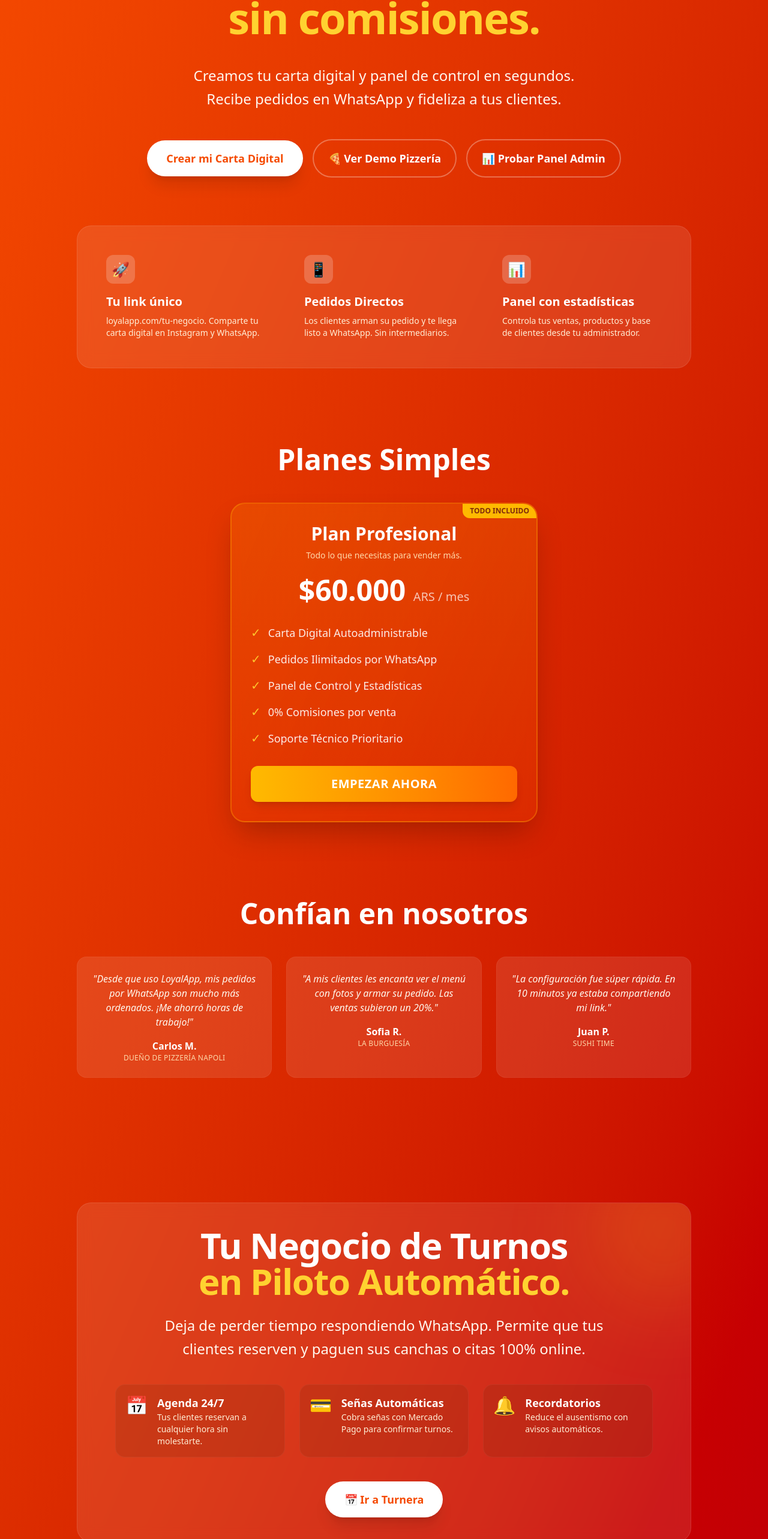
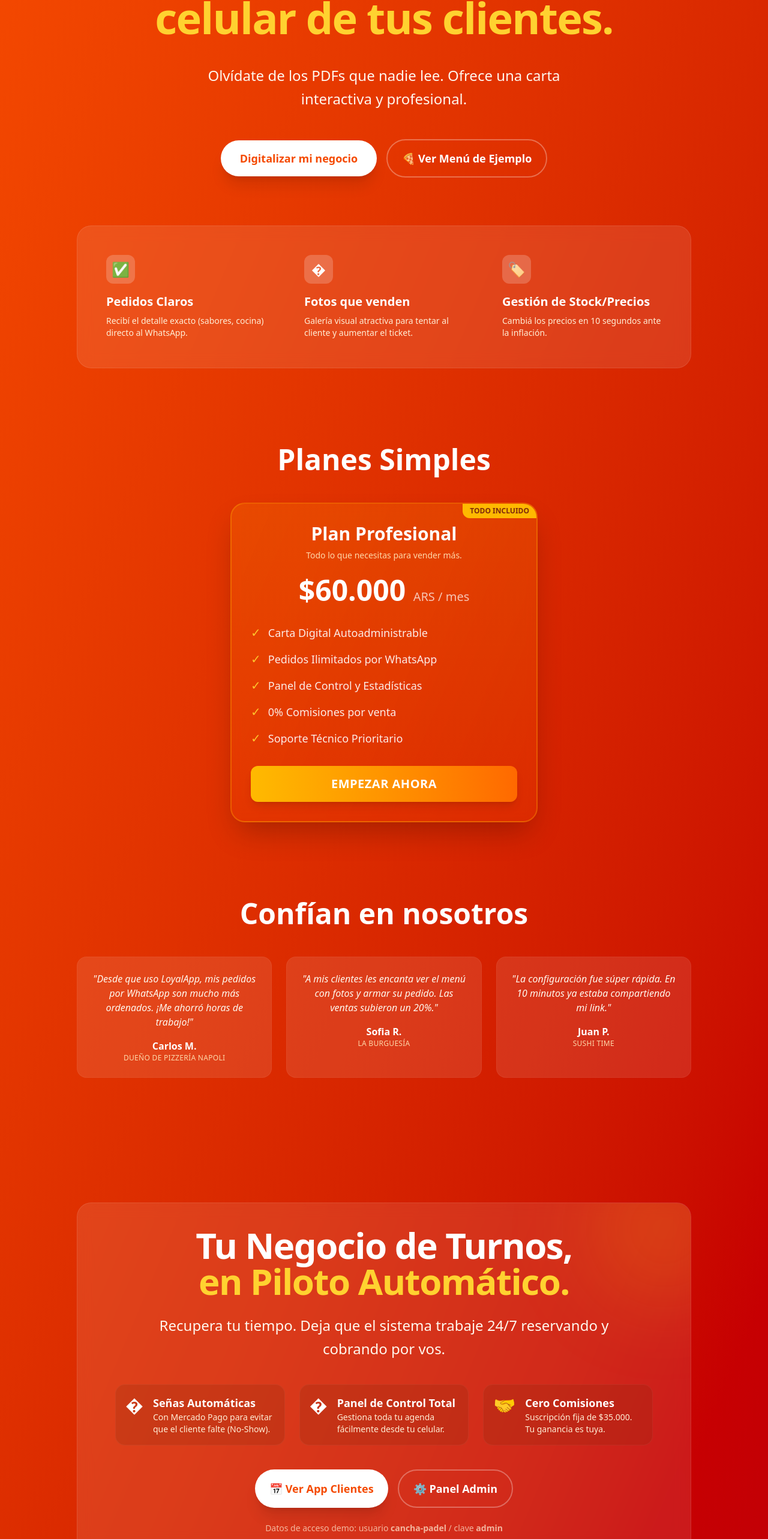
Before and after one commit to ariel-gam/loyalapp, a Next.js app: page / in a window 1280 px wide. Shown: the part 222-2788 px from the top of the page at 60% size. Built offline with nearby package versions, Linux system fonts and the light colour scheme.

Commit message:
feat: update copy for LoyalFood and Turnera sections with new marketing text

```diff
--- a/src/app/page.tsx
+++ b/src/app/page.tsx
@@ -7,7 +7,6 @@ export default function LandingPage() {
       <header className="p-6 flex justify-between items-center max-w-7xl mx-auto w-full">
         <div className="flex items-center gap-2">
           <span className="text-2xl font-bold tracking-tight">LoyalApp</span>
-
         </div>
         <nav className="flex gap-6 items-center">
           <Link href="/login" className="hidden sm:block hover:text-orange-100 font-medium transition">Iniciar Sesión</Link>
@@ -18,47 +17,45 @@ export default function LandingPage() {
       <main className="flex-1 flex flex-col items-center justify-center text-center p-6 relative overflow-hidden">
         <div className="absolute top-1/2 left-1/2 -translate-x-1/2 -translate-y-1/2 w-[800px] h-[800px] bg-orange-500/30 rounded-full blur-3xl -z-10"></div>
 
+        {/* LoyalFood / Pedidos Section - Updated Copy */}
         <h2 className="text-5xl md:text-7xl font-extrabold mb-8 tracking-tight leading-tight">
-          Tu propio sistema de pedidos<br />
-          <span className="text-amber-300">sin comisiones.</span>
+          Tu Pizzería en el <br />
+          <span className="text-amber-300">celular de tus clientes.</span>
         </h2>
 
         <p className="text-xl md:text-2xl mb-12 max-w-2xl text-orange-50 leading-relaxed">
-          Creamos tu carta digital y panel de control en segundos. Recibe pedidos en WhatsApp y fideliza a tus clientes.
+          Olvídate de los PDFs que nadie lee. Ofrece una carta interactiva y profesional.
         </p>
 
         <div className="flex gap-4 flex-col sm:flex-row items-center w-full justify-center flex-wrap">
           <Link href="/login" className="bg-white text-orange-600 text-lg px-8 py-4 rounded-full font-bold shadow-xl hover:shadow-2xl hover:bg-gray-50 transform hover:-translate-y-1 transition-all w-full sm:w-auto">
-            Crear mi Carta Digital
+            Digitalizar mi negocio
           </Link>
           <Link href="/demo-pizza" className="border-2 border-white/30 text-white text-lg px-6 py-4 rounded-full font-bold hover:bg-white/10 transition-all w-full sm:w-auto text-center">
-            🍕 Ver Demo Pizzería
-          </Link>
-          <Link href="/demo-admin" className="border-2 border-white/30 text-white text-lg px-6 py-4 rounded-full font-bold hover:bg-white/10 transition-all w-full sm:w-auto text-center">
-            📊 Probar Panel Admin
+            🍕 Ver Menú de Ejemplo
           </Link>
         </div>
 
         <div className="mt-20 grid grid-cols-1 md:grid-cols-3 gap-8 max-w-5xl text-left bg-white/10 backdrop-blur-md p-8 rounded-3xl border border-white/10">
           <div className="p-4">
-            <div className="bg-white/20 w-12 h-12 rounded-xl flex items-center justify-center text-2xl mb-4">🚀</div>
-            <h3 className="font-bold text-xl mb-2">Tu link único</h3>
-            <p className="text-orange-100 text-sm">loyalapp.com/tu-negocio. Comparte tu carta digital en Instagram y WhatsApp.</p>
+            <div className="bg-white/20 w-12 h-12 rounded-xl flex items-center justify-center text-2xl mb-4">✅</div>
+            <h3 className="font-bold text-xl mb-2">Pedidos Claros</h3>
+            <p className="text-orange-100 text-sm">Recibí el detalle exacto (sabores, cocina) directo al WhatsApp.</p>
           </div>
           <div className="p-4">
-            <div className="bg-white/20 w-12 h-12 rounded-xl flex items-center justify-center text-2xl mb-4">📱</div>
-            <h3 className="font-bold text-xl mb-2">Pedidos Directos</h3>
-            <p className="text-orange-100 text-sm">Los clientes arman su pedido y te llega listo a WhatsApp. Sin intermediarios.</p>
+            <div className="bg-white/20 w-12 h-12 rounded-xl flex items-center justify-center text-2xl mb-4">�</div>
+            <h3 className="font-bold text-xl mb-2">Fotos que venden</h3>
+            <p className="text-orange-100 text-sm">Galería visual atractiva para tentar al cliente y aumentar el ticket.</p>
           </div>
           <div className="p-4">
-            <div className="bg-white/20 w-12 h-12 rounded-xl flex items-center justify-center text-2xl mb-4">📊</div>
-            <h3 className="font-bold text-xl mb-2">Panel con estadísticas</h3>
-            <p className="text-orange-100 text-sm">Controla tus ventas, productos y base de clientes desde tu administrador.</p>
+            <div className="bg-white/20 w-12 h-12 rounded-xl flex items-center justify-center text-2xl mb-4">🏷️</div>
+            <h3 className="font-bold text-xl mb-2">Gestión de Stock/Precios</h3>
+            <p className="text-orange-100 text-sm">Cambiá los precios en 10 segundos ante la inflación.</p>
           </div>
         </div>
 
 
-        {/* Pricing Section */}
+        {/* Pricing Section (LoyalFood) */}
         <div className="mt-32 w-full max-w-5xl">
           <h3 className="text-3xl md:text-5xl font-bold mb-12 text-center">Planes Simples</h3>
           <div className="flex justify-center">
@@ -101,55 +98,66 @@ export default function LandingPage() {
           </div>
         </div>
 
-        {/* Turnera Section */}
+        {/* Turnera Section - Updated Copy */}
         <div className="mt-32 mb-24 w-full max-w-5xl text-center">
           <div className="bg-white/10 backdrop-blur-md p-10 rounded-3xl border border-white/10 relative overflow-hidden">
             <div className="absolute top-0 right-0 w-64 h-64 bg-amber-500/20 rounded-full blur-3xl -z-10 translate-x-1/3 -translate-y-1/3"></div>
 
             <h2 className="text-4xl md:text-6xl font-extrabold mb-6 tracking-tight">
-              Tu Negocio de Turnos <br />
+              Tu Negocio de Turnos, <br />
               <span className="text-amber-300">en Piloto Automático.</span>
             </h2>
 
             <p className="text-xl md:text-2xl mb-10 max-w-3xl mx-auto text-orange-50 leading-relaxed">
-              Deja de perder tiempo respondiendo WhatsApp. Permite que tus clientes reserven y paguen sus canchas o citas 100% online.
+              Recupera tu tiempo. Deja que el sistema trabaje 24/7 reservando y cobrando por vos.
             </p>
 
             {/* Turnera Features */}
             <div className="grid grid-cols-1 sm:grid-cols-3 gap-6 mb-10 text-left max-w-4xl mx-auto">
               <div className="bg-orange-900/20 p-4 rounded-2xl border border-white/5 flex items-start gap-4">
-                <div className="text-3xl">📅</div>
+                <div className="text-3xl">�</div>
                 <div>
-                  <h4 className="font-bold text-lg text-white">Agenda 24/7</h4>
-                  <p className="text-orange-100 text-sm">Tus clientes reservan a cualquier hora sin molestarte.</p>
+                  <h4 className="font-bold text-lg text-white">Señas Automáticas</h4>
+                  <p className="text-orange-100 text-sm">Con Mercado Pago para evitar que el cliente falte (No-Show).</p>
                 </div>
               </div>
               <div className="bg-orange-900/20 p-4 rounded-2xl border border-white/5 flex items-start gap-4">
-                <div className="text-3xl">💳</div>
+                <div className="text-3xl">�</div>
                 <div>
-                  <h4 className="font-bold text-lg text-white">Señas Automáticas</h4>
-                  <p className="text-orange-100 text-sm">Cobra señas con Mercado Pago para confirmar turnos.</p>
+                  <h4 className="font-bold text-lg text-white">Panel de Control Total</h4>
+                  <p className="text-orange-100 text-sm">Gestiona toda tu agenda fácilmente desde tu celular.</p>
                 </div>
               </div>
               <div className="bg-orange-900/20 p-4 rounded-2xl border border-white/5 flex items-start gap-4">
-                <div className="text-3xl">🔔</div>
+                <div className="text-3xl">🤝</div>
                 <div>
-                  <h4 className="font-bold text-lg text-white">Recordatorios</h4>
-                  <p className="text-orange-100 text-sm">Reduce el ausentismo con avisos automáticos.</p>
+                  <h4 className="font-bold text-lg text-white">Cero Comisiones</h4>
+                  <p className="text-orange-100 text-sm">Suscripción fija de $35.000. Tu ganancia es tuya.</p>
                 </div>
               </div>
             </div>
 
-            <div className="flex justify-center">
+            <div className="flex justify-center gap-4 flex-wrap">
               <a
                 href="https://turnera.loyalapp.com.ar/"
                 target="_blank"
                 rel="noopener noreferrer"
-                className="bg-white text-orange-600 text-lg px-8 py-4 rounded-full font-bold shadow-xl hover:shadow-2xl hover:bg-gray-50 transform hover:-translate-y-1 transition-all inline-flex items-center gap-2"
+                className="bg-white text-orange-600 text-lg px-6 py-4 rounded-full font-bold shadow-xl hover:shadow-2xl hover:bg-gray-50 transform hover:-translate-y-1 transition-all inline-flex items-center gap-2"
               >
-                📅 Ir a Turnera
+                📅 Ver App Clientes
+              </a>
+              <a
+                href="https://turnera.loyalapp.com.ar/admin"
+                target="_blank"
+                rel="noopener noreferrer"
+                className="border-2 border-white/30 text-white text-lg px-6 py-4 rounded-full font-bold hover:bg-white/10 transition-all inline-flex items-center gap-2 text-center"
+              >
+                ⚙️ Panel Admin
               </a>
             </div>
+            <p className="mt-6 text-orange-100/70 text-sm">
+              Datos de acceso demo: usuario <strong>cancha-padel</strong> / clave <strong>admin</strong>
+            </p>
           </div>
         </div>
       </main>
```
